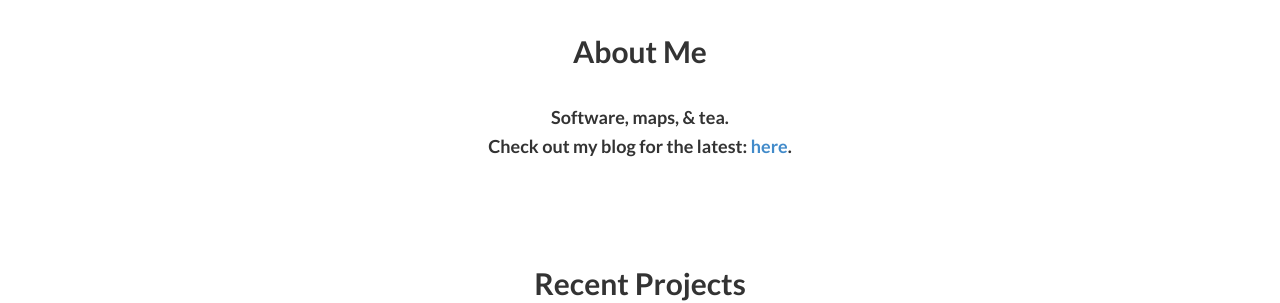
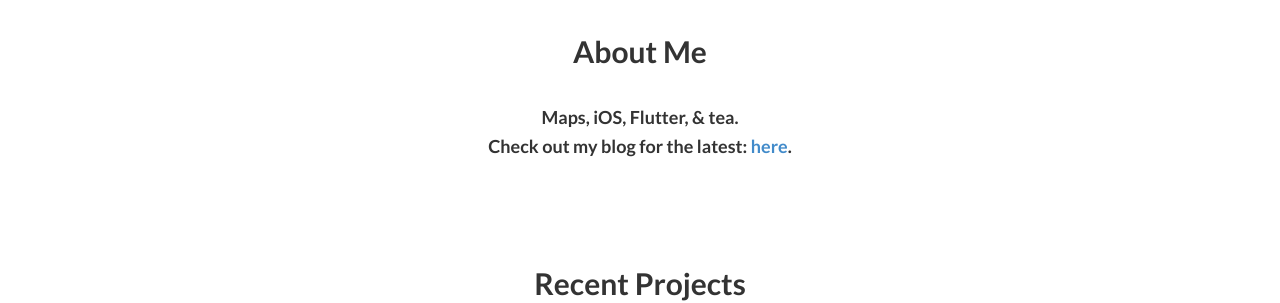
Before and after one commit to pjleonard37/pjleonard37.github.io, a Jekyll site: the page built from index.html, in a window 1280 px wide and 900 px high, scrolled down 589 px. Shown: the part 154-457 px from the top of the window. Built offline with Jekyll 4.4.1, drawn with Linux system fonts in a browser that asks for light colours.

Commit message:
Update about.html

```diff
--- a/_includes/about.html
+++ b/_includes/about.html
@@ -6,7 +6,7 @@
                 <br />
                 <h2>About Me</h2>
                 <br />
-                <h4>Software, maps, & tea.</h4>
+                <h4>Maps, iOS, Flutter, & tea.</h4>
                 <h4>Check out my blog for the latest: <a href="https://rhumblines.substack.com/">here</a>.</h4>
                 <br />
             </div>
```
